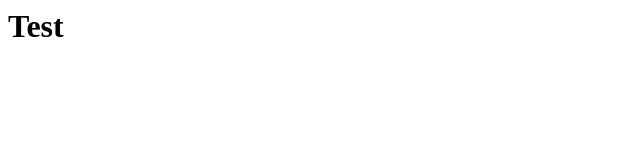
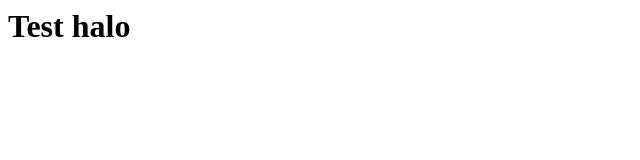
Before and after one commit to mevinyanuar/Test, a plain HTML site: page index.html in a window 1280 px wide. Shown: the whole page, without its empty margins (0-640 px from the left). Drawn offline with Linux system fonts and the light colour scheme.

Commit message:
perubahan pada h1

```diff
--- a/index.html
+++ b/index.html
@@ -1 +1 @@
-<h1>Test</h1>
+<h1>Test halo</h1>
```
